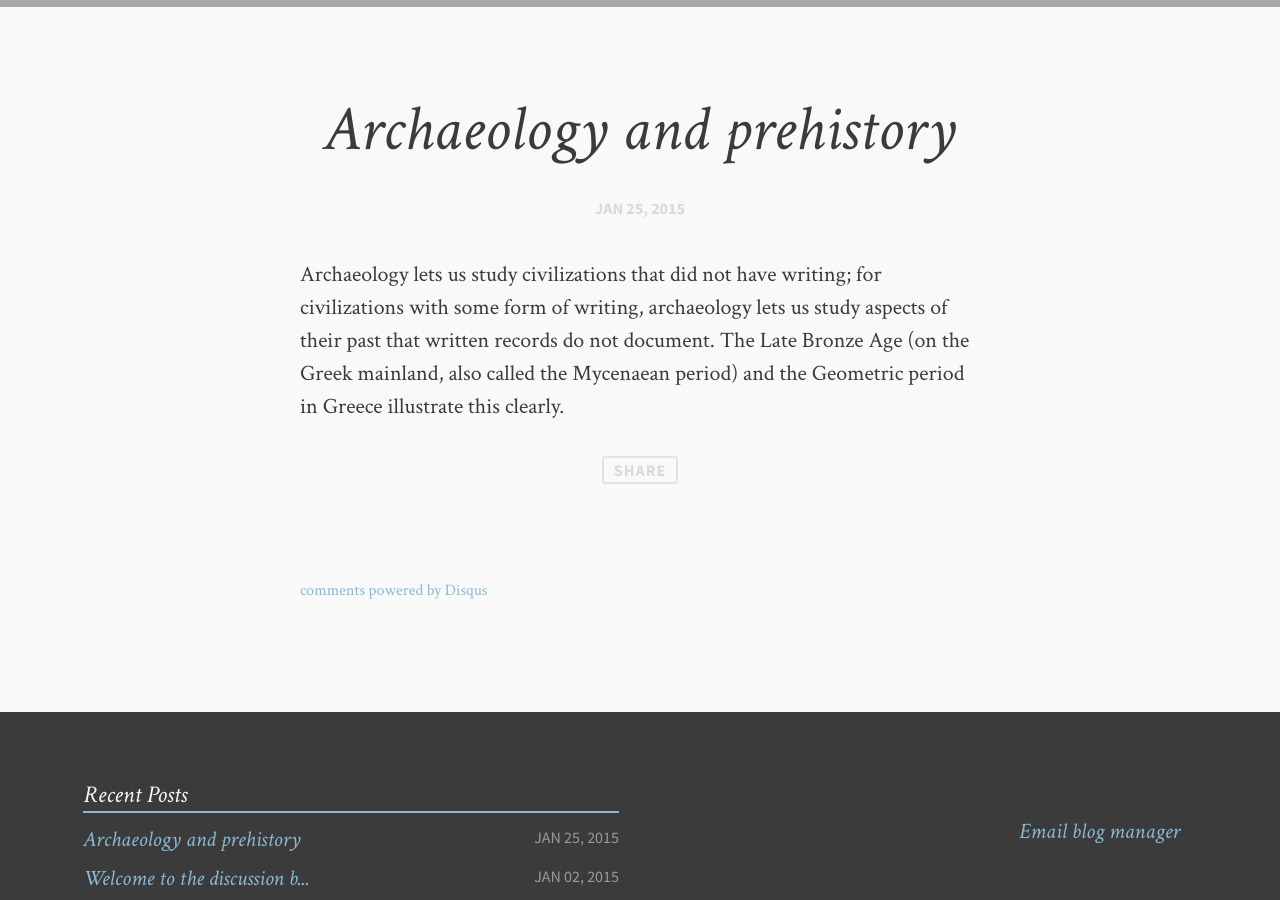
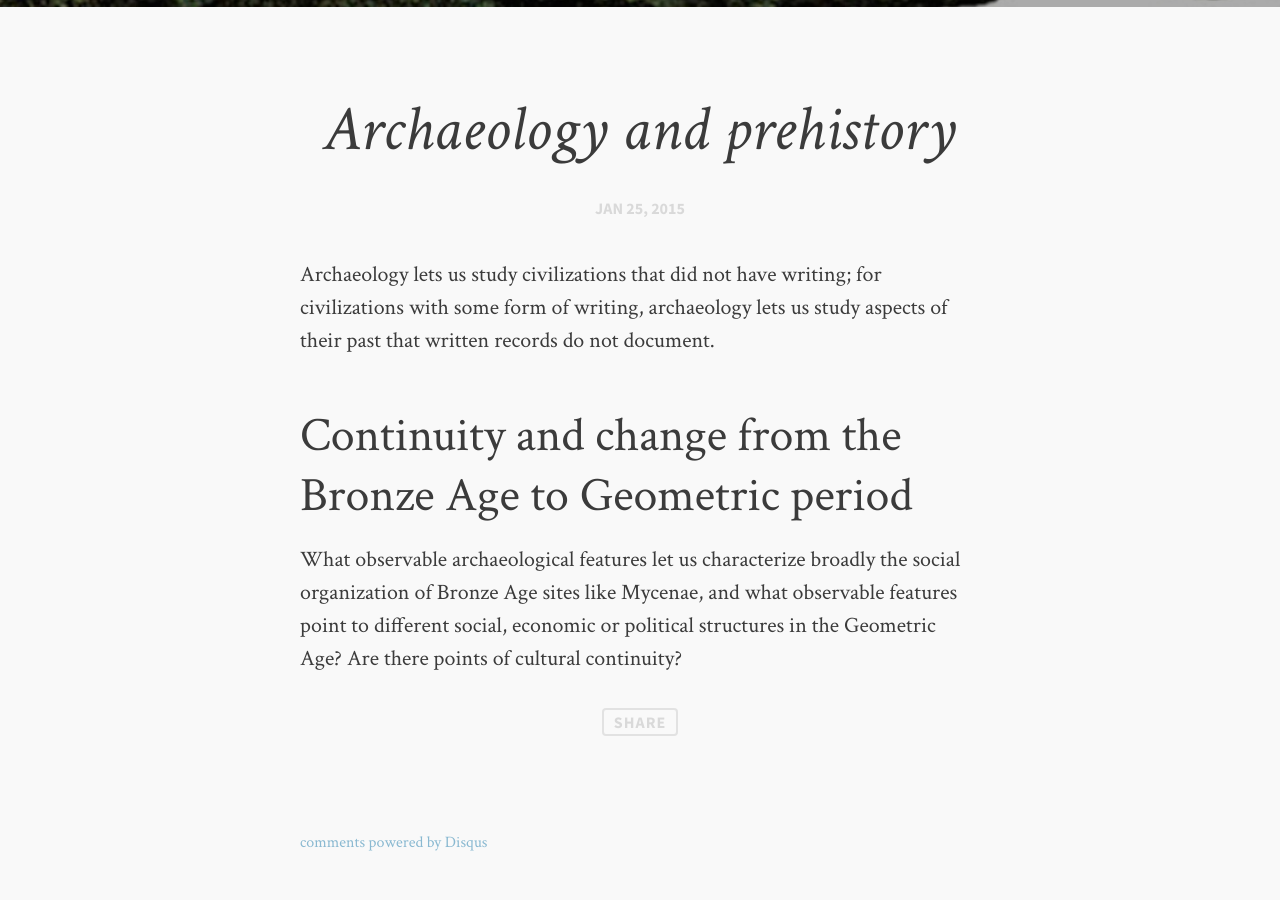
Before and after one commit to neelsmith/ica-s14, a Jekyll site: the page built from _posts/2015-01-25-prehistory.md, in a window 1280 px wide and 900 px high, scrolled down 543 px. Built offline with Jekyll 4.4.1, drawn with Linux system fonts in a browser that asks for light colours; comment, search, counter and statistics services are not loaded.

Commit message:
Rest of assignent

```diff
--- a/_posts/2015-01-25-prehistory.md
+++ b/_posts/2015-01-25-prehistory.md
@@ -7,4 +7,12 @@ image:
   feature: niello.jpg
 ---
 
-Archaeology lets us study civilizations that did not have writing; for civilizations with some form of writing, archaeology lets us study aspects of their past that written records do not document.  The Late Bronze Age (on the Greek mainland, also called the Mycenaean period)  and the Geometric period in Greece illustrate this clearly.
+
+Archaeology lets us study civilizations that did not have writing; for civilizations with some form of writing, archaeology lets us study aspects of their past that written records do not document.
+
+
+## Continuity and change from the Bronze Age to Geometric period ##
+
+
+
+What observable archaeological features let us characterize broadly the social organization of Bronze Age sites like Mycenae, and what observable features point to different social, economic or political structures in the Geometric Age?  Are there points of cultural continuity?
```
Also changed, not shown: images/niello.jpg (added).
